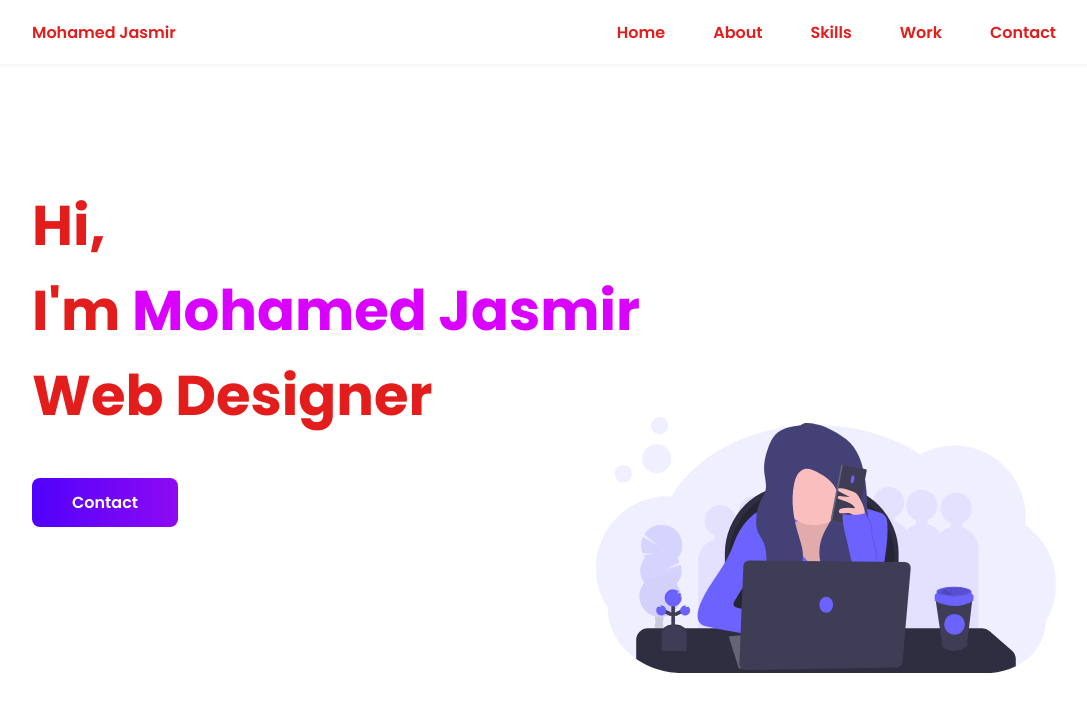
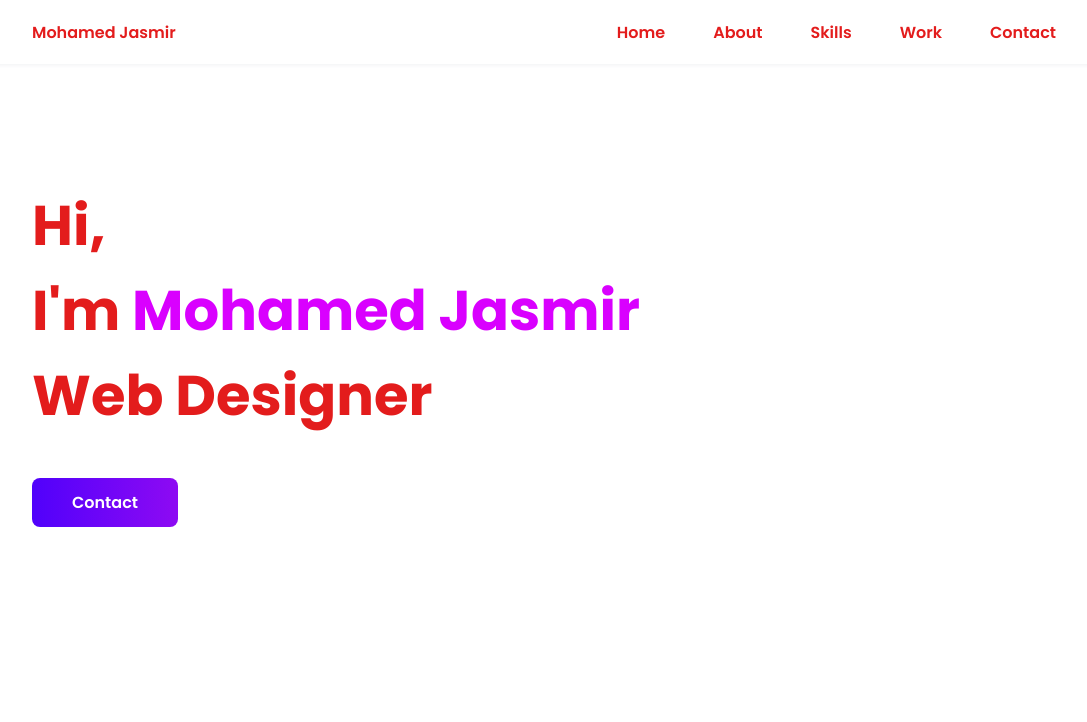
Before and after one commit to jasmirbasheer/PORTFOLIO, a plain HTML site: page index.html in a window 1280 px wide. Shown: the top 722 px of the page, without its empty margins (96-1183 px from the left). Drawn offline with nearby package versions, Linux system fonts and the light colour scheme.

Commit message:
Update index.html

```diff
--- a/index.html
+++ b/index.html
@@ -85,12 +85,6 @@
         </div>
 
         <div class="home_img" data-aos="fade-down" data-aos-delay="500">
-          <svg
-            id="a154b3ae-224e-4b43-86b8-0ffeb27982c5"
-            data-name="Layer 1"
-            xmlns="http://www.w3.org/2000/svg"
-            viewBox="0 0 1144 637"
-          >
             <title>working remotely</title>
             <path
               d="M1172,547.81a180.56,180.56,0,0,1-26.12,93.88c0,34.62-16.14,66-42.32,88.87a144.74,144.74,0,0,1-21.08,15.28c-.3.19-.61.37-.92.55-.56.33-1.12.66-1.69,1l-.53.31h0c-2.39,1.35-4.83,2.65-7.32,3.87a165.67,165.67,0,0,1-73.76,17H245.17q-9,0-17.84-.72a211.15,211.15,0,0,1-61.06-14.14q-5.72-2.26-11.22-4.86-2.62-1.23-5.19-2.53c-1.07-.54-2.14-1.1-3.2-1.66A190.5,190.5,0,0,1,128,733.32a183.89,183.89,0,0,1-15.8-12.12C78.17,692,57.12,651.59,57.12,607A180.5,180.5,0,0,1,28,508.32c0-99.14,79.24-179.51,177-179.51,3,0,6,.09,9,.25.43,0,.85,0,1.28.06,16.48-28.09,38.51-53.9,65-76.62,72.24-61.9,177.82-100.92,295.43-100.92,98.82,0,189.15,27.55,258.34,73.07A174.18,174.18,0,0,1,920,202.1c97.74,0,177,80.37,177,179.51a184.9,184.9,0,0,1-1,18.78A180,180,0,0,1,1172,547.81Z"
```
